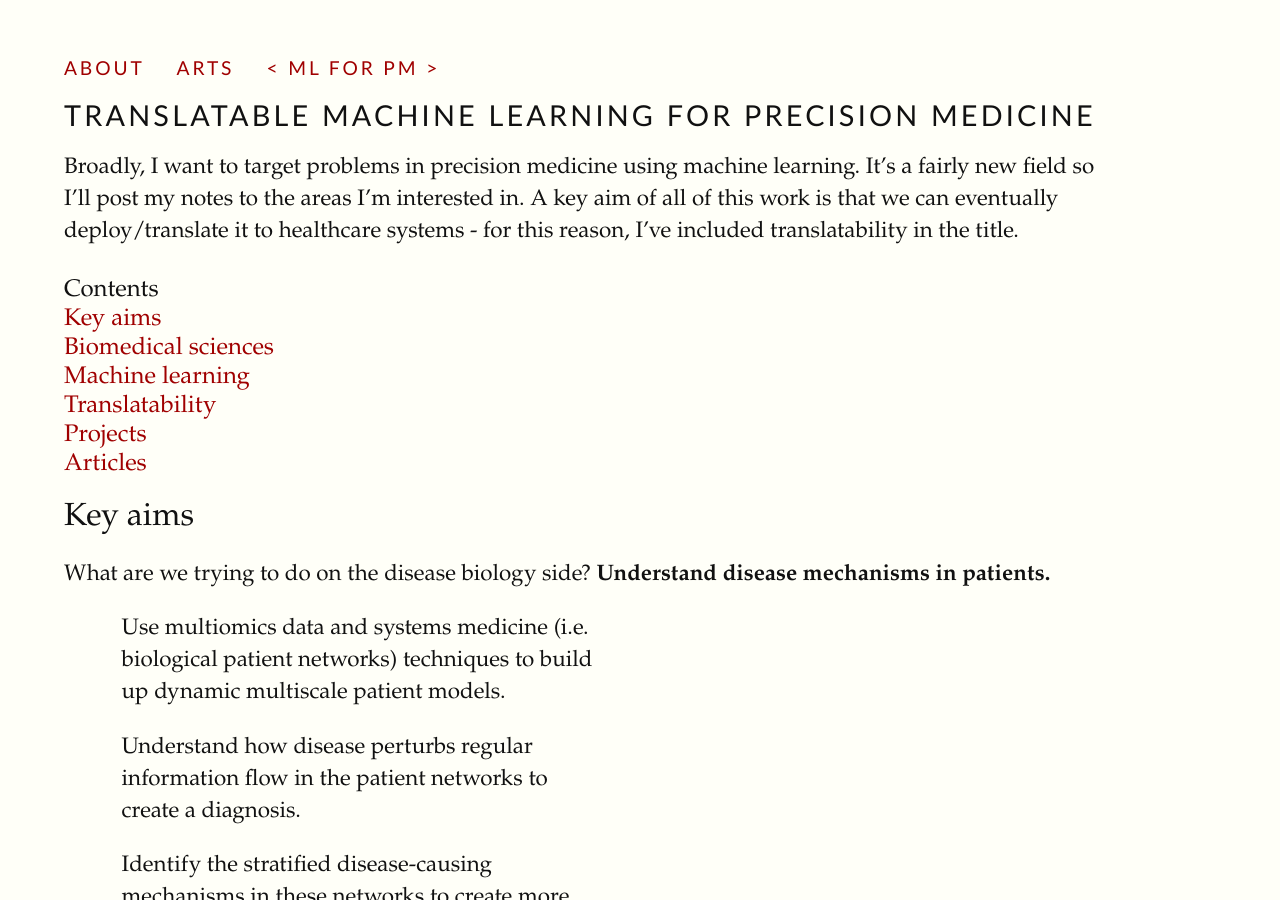
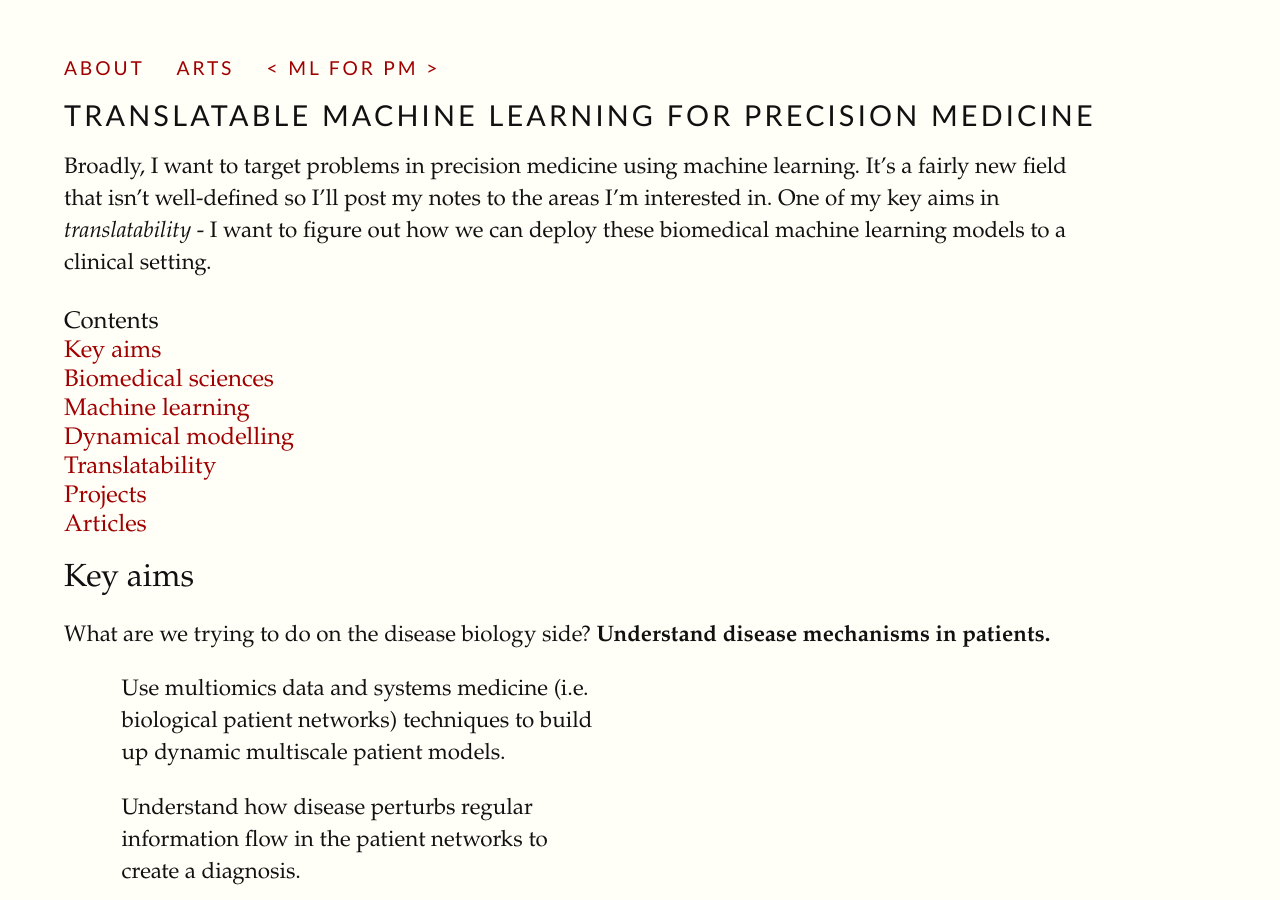
Before and after one commit to avishvj/avishvj.github.io, a Jekyll site: the page built from pages/ml4pm.md, in a window 1280 px wide and 900 px high. Built offline with Jekyll 4.4.1, drawn with Linux system fonts in a browser that asks for light colours; some web fonts are replaced; some of the changed text lies outside the part shown.

Commit message:
add contents to ml4pm

```diff
--- a/pages/ml4pm.md
+++ b/pages/ml4pm.md
@@ -7,7 +7,7 @@ permalink: /ml4pm/
 
   <h1 class="content-listing-header sans">Translatable Machine Learning for Precision Medicine</h1>
 
-  Broadly, I want to target problems in precision medicine using machine learning. It's a fairly new field so I'll post my notes to the areas I'm interested in. A key aim of all of this work is that we can eventually deploy/translate it to healthcare systems - for this reason, I've included translatability in the title.
+  Broadly, I want to target problems in precision medicine using machine learning. It's a fairly new field that isn't well-defined so I'll post my notes to the areas I'm interested in. One of my key aims in *translatability* - I want to figure out how we can deploy these biomedical machine learning models to a clinical setting.
 
   <div style="font-size:1.5em; margin-bottom:0.5cm">
   <br />
@@ -15,6 +15,7 @@ permalink: /ml4pm/
   <a href="#aims">Key aims</a><br>
   <a href="#bms">Biomedical sciences</a><br>
   <a href="#ml">Machine learning</a><br>
+  <a href="#modelling">Dynamical modelling</a><br>
   <a href="#trans">Translatability</a><br>
   <a href="#proj">Projects</a><br>
   <a href="#articles">Articles</a>
@@ -41,15 +42,27 @@ permalink: /ml4pm/
   <font style="font-size:2em">
   <a name="bms"></a>Biomedical sciences </font>
 
+  Genetics of disease, molecular biology, biochemistry, systems biology, oncology, drug discovery.
+
   <br />
 
   <font style="font-size:2em">
   <a name="ml"></a>Machine learning </font>
 
+  Fundamentals (supervised, unsupervised), deep learning (focus on DGMs),  representation learning, mechanistic machine learning.
+
+  <br />
+
+  <font style="font-size:2em">
+  <a name="modelling"></a>Dynamical modelling </font>
+
+  Applied probability, simulation?, mathematical biology, dynamics, control theory.
+
   <br />
 
   <font style="font-size:2em">
   <a name="trans"></a>Translatability </font>
+  Model interpretability, machine learning systems, ethics, patient-centred principles, data security and privacy.
 
   <br />
 
```
